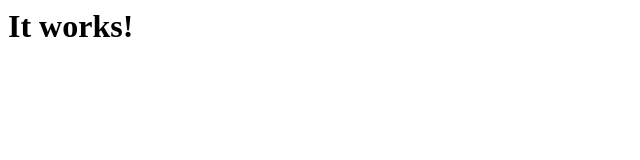
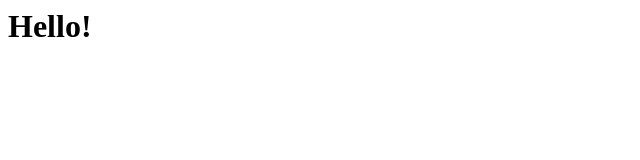
Before and after one commit to katecarroll41/first-website, a plain HTML site: page index.html in a window 1280 px wide. Shown: the whole page, without its empty margins (0-640 px from the left). Drawn offline with Linux system fonts and the light colour scheme.

Commit message:
Add the index file with a heading

```diff
--- a/index.html
+++ b/index.html
@@ -1 +1 @@
-<h1>It works!</h1>
+<h1>Hello!</h1>
```
